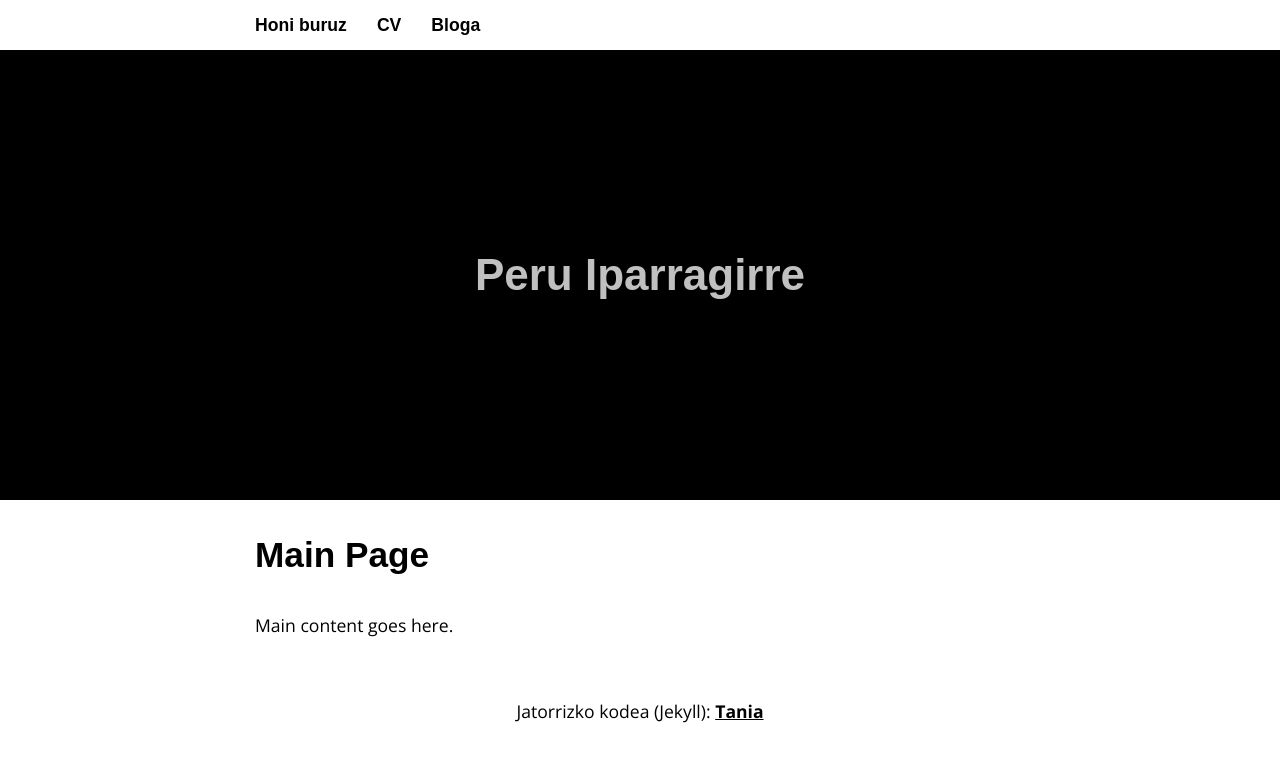
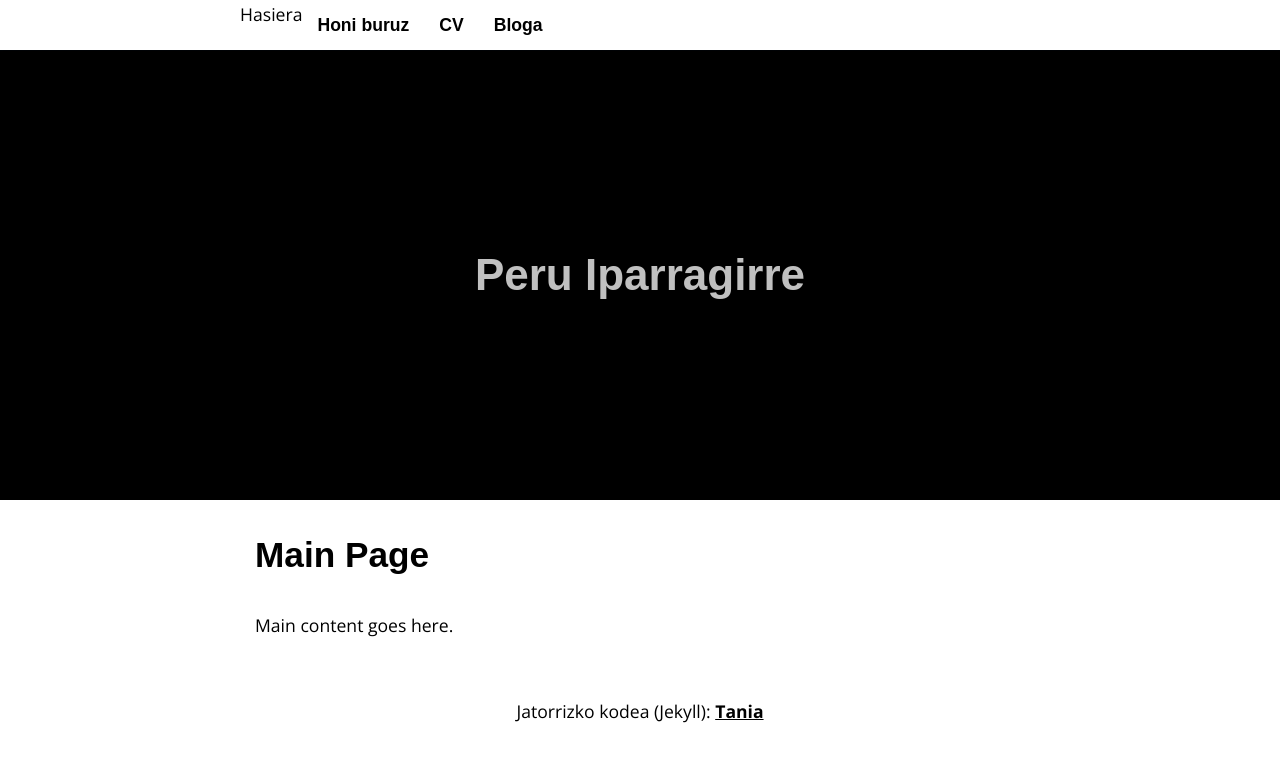
Before and after one commit to nomadagaldua/nomadagaldua.github.io, a Jekyll site: the page built from index.html, in a window 1280 px wide. Shown: the top 762 px of the page. Built offline with Jekyll 4.4.1, drawn with Linux system fonts in a browser that asks for light colours; some web fonts are replaced.

Commit message:
Update header.html

```diff
--- a/_includes/header.html
+++ b/_includes/header.html
@@ -2,10 +2,11 @@
 	<div class="container">
 		<nav>
 			<ul>
+				<li>Hasiera
 				{% for page in site.pages %} {% if page.title %}
 				<li><a href="{{ page.url | prepend: site.baseurl }}">{{ page.title }}</a></li>
 				{% endif %} {% endfor %}
-				<li><a href="{{ "/blog" | prepend: site.baseurl }}">Bloga</a></li>
+				<li><a href="{{ "" | prepend: site.url }}">Bloga</a></li>
 			</ul>
 			</li>
 			</ul>
```
